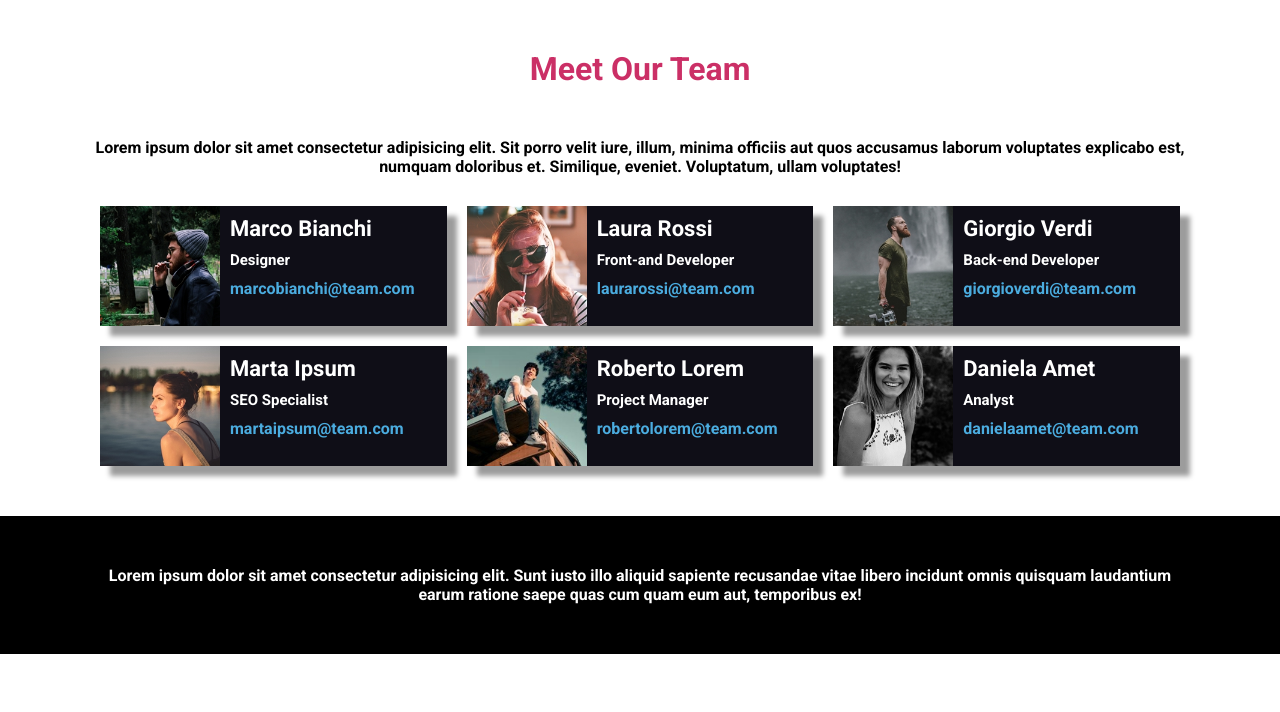
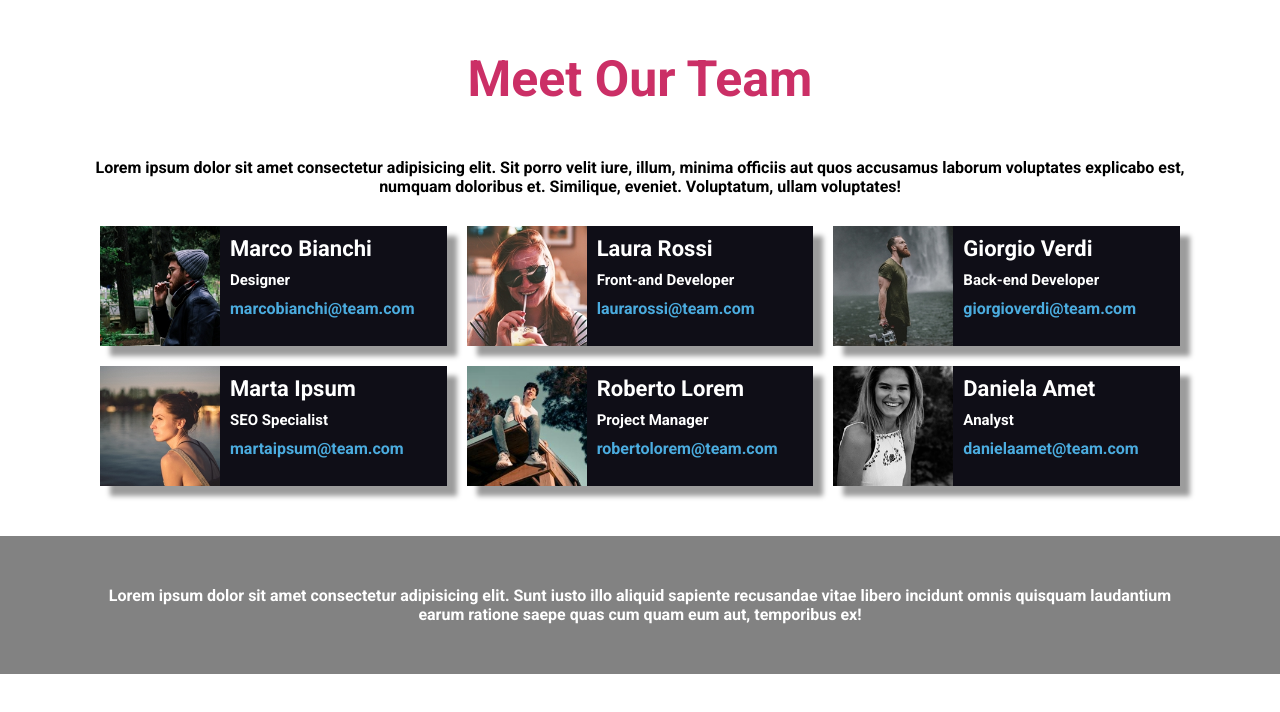
Before and after one commit to Federico-Maiocchi/html-css-float-cards, a plain HTML site: page index.html in a window 1280 px wide. Drawn offline with Linux system fonts and the light colour scheme.

Commit message:
add font family

```diff
--- a/css/app.css
+++ b/css/app.css
@@ -11,6 +11,7 @@
 }
 
 body {
+    font-family: 'Fredoka', sans-serif;
     font-family: 'Roboto', sans-serif;
 }
 .main-header {
@@ -20,7 +21,8 @@ body {
 
 h1 {
     padding: 50px;
-    font-weight: 800;
+    font-weight: 700;
+    font-size: 50px;
     font-family: 'Fredoka', sans-serif;
     font-family: 'Roboto', sans-serif;
     color: #cb2f66;
@@ -40,9 +42,6 @@ h1 {
     clear: both;
 }
 
-/*.cards-container {
-}
-*/
 .main-body {
     margin-bottom: 40px;
 }
@@ -83,7 +82,7 @@ img{
 }
 /*Final Part*/
 footer {
-    background-color: black;
+    background-color: #828282;
     padding: 50px;
 }
 
--- a/index.html
+++ b/index.html
@@ -6,18 +6,14 @@
     <link rel="stylesheet" href="./css/app.css">
     <link rel="preconnect" href="https://fonts.googleapis.com">
     <link rel="preconnect" href="https://fonts.gstatic.com" crossorigin>
-    <link href="https://fonts.googleapis.com/css2?
-    family=Roboto:wght@700&display=swap" rel="stylesheet">
-    <link rel="preconnect" href="https://fonts.googleapis.com">
-    <link rel="preconnect" href="https://fonts.gstatic.com" crossorigin>
-    <link href="https://fonts.googleapis.com/css2?family=Fredoka:wght@700&family=Roboto:wght@700&display=swap" rel="stylesheet">
+    <link href="https://fonts.googleapis.com/css2?family=Fredoka:wght@600&family=Roboto:wght@700&display=swap" rel="stylesheet">
     <title>Float Cards</title>
 </head>
 <body>
     <main>
         <!--Title and paragraph-->
         <div class="main-header container">
-            <h1>Meet Our Team</h1>
+            <h1><strong>Meet Our Team</strong></h1>
             <p>Lorem ipsum dolor sit amet consectetur adipisicing elit. Sit porro velit iure, illum, minima officiis aut quos accusamus laborum voluptates explicabo est, numquam doloribus et. Similique, eveniet. Voluptatum, ullam voluptates!</p>
         </div>
         <!--Cards-->
```
